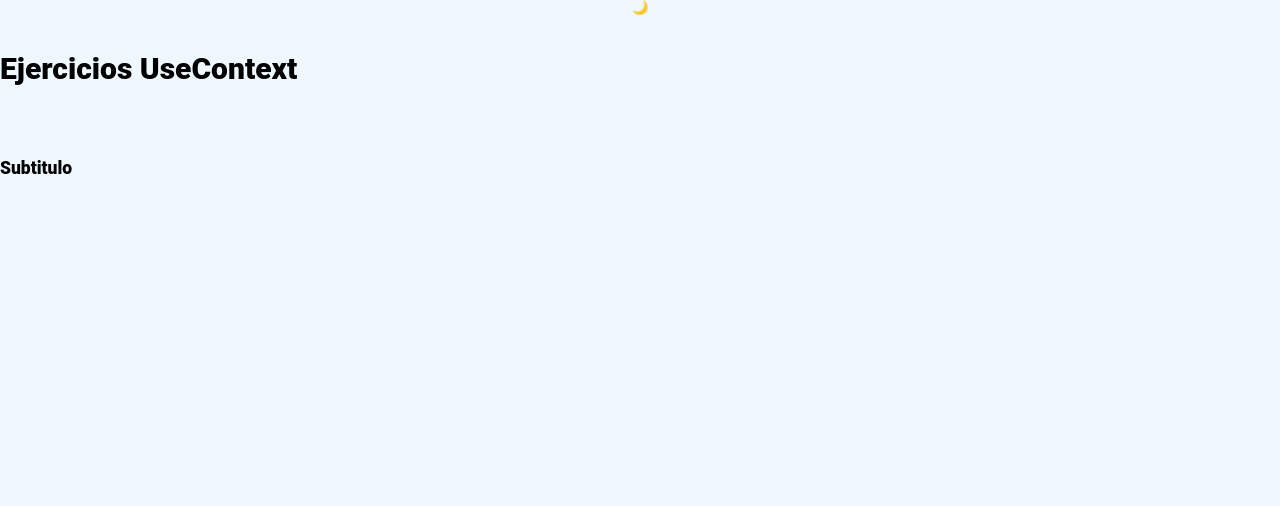
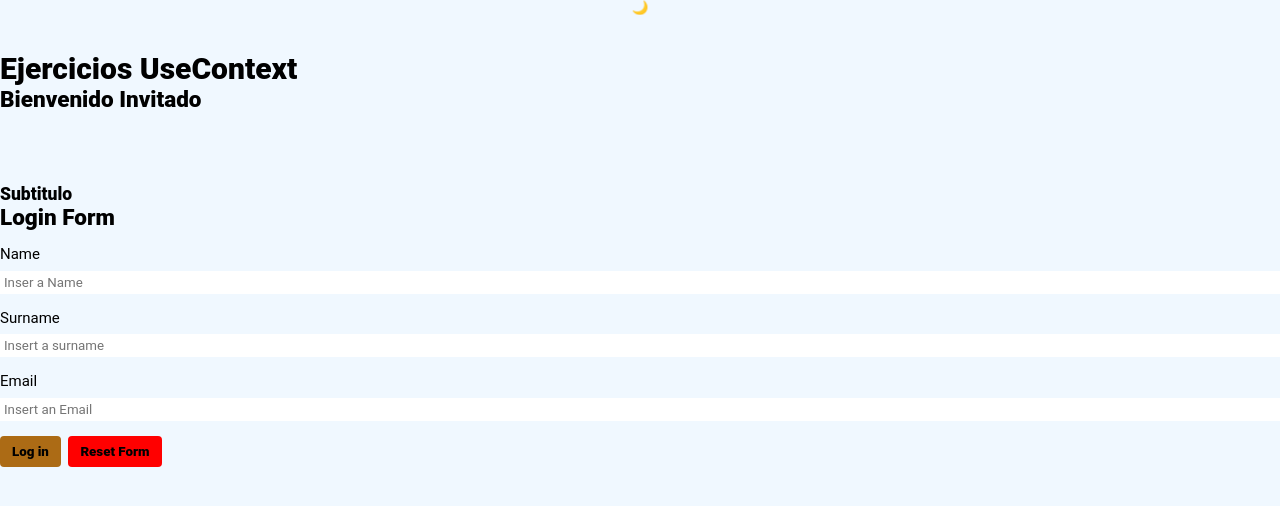
Before and after one commit to javier-ibanez-vizuete/react-usecontext, a React (Vite) app: page / in a window 1280 px wide. Shown: the top 506 px of the page. Built offline with nearby package versions, Linux system fonts and the light colour scheme.

Commit message:
feat(UserContext): add LoginForm with userContext

```diff
--- a/src/App.css
+++ b/src/App.css
@@ -20,6 +20,20 @@
 	color: white;
 }
 
+.dark input {
+	background-color: rgb(116, 106, 106);
+	/* color: black; */
+}
+
+.dark input::placeholder {
+	color: #bfbcbc;
+}
+
+.error-text {
+	color: red;
+	font-weight: bolder;
+}
+
 main {
 	flex: 1;
 
--- a/src/App.jsx
+++ b/src/App.jsx
@@ -3,9 +3,13 @@ import "./App.css";
 import { Header } from "./components/header/header";
 import { ThemeContext } from "./context/ThemeContext";
 import { Subtitle } from "./components/Subtitle/Subtitle";
+import { LoginForm } from "./components/LoginForm/LoginForm";
+import { UserContext } from "./context/UserContext";
 
 export const App = () => {
 	const { theme, onToggleTheme } = useContext(ThemeContext);
+	const { user, userLogout } = useContext(UserContext);
+	console.log(user.role);
 
 	return (
 		<>
@@ -14,10 +18,13 @@ export const App = () => {
 			</button>
 			<Header>
 				<h1>Ejercicios UseContext</h1>
+				<h2>Bienvenido {user?.role === "admin" ? user?.name : "Invitado"}</h2>
 			</Header>
 			<main className={`${theme}`}>
 				<Subtitle text={"Subtitulo"} />
+				{!user?.name && <LoginForm />}
 			</main>
+			<footer>{user?.name && <button onClick={userLogout}>Cerrar Sesion</button>}</footer>
 		</>
 	);
 };
--- /dev/null
+++ b/src/components/CustomInput/CustomInput.css
@@ -0,0 +1,5 @@
+.custom-input {
+    display: flex;
+    flex-direction: column;
+    gap: 0.5rem;
+}
--- /dev/null
+++ b/src/components/CustomInput/CustomInput.jsx
@@ -0,0 +1,10 @@
+import "./CustomInput.css";
+
+export const CustomInput = ({ children, inputName, labelName }) => {
+	return (
+		<div className="custom-input">
+			<label htmlFor={inputName}>{labelName}</label>
+			{children}
+		</div>
+	);
+};
--- /dev/null
+++ b/src/components/LoginForm/LoginForm.css
@@ -0,0 +1,20 @@
+.login-form {
+	display: flex;
+	flex-direction: column;
+	gap: 1rem;
+}
+
+.login-form .login-btns-container {
+	display: flex;
+	gap: 0.5rem;
+}
+
+.login-form button {
+	padding: var(--spacing-sm) var(--spacing-md);
+	background-color: rgb(172, 107, 21);
+	border-radius: var(--border-radius-card);
+}
+
+.login-form button.btn-reset-login {
+	background-color: red;
+}
--- /dev/null
+++ b/src/components/LoginForm/LoginForm.jsx
@@ -0,0 +1,99 @@
+import { useContext, useState } from "react";
+import "./LoginForm.css";
+import { CustomInput } from "../CustomInput/CustomInput";
+import { UserContext } from "../../context/UserContext";
+
+const INITIAL_LOGIN_STATE = {
+	userName: "",
+	userSurname: "",
+	userEmail: "",
+};
+
+export const LoginForm = () => {
+	const { userLogin } = useContext(UserContext);
+
+	const [loginData, setLoginData] = useState(INITIAL_LOGIN_STATE);
+	const [error, setError] = useState("");
+	const { userName, userSurname, userEmail } = loginData;
+
+	const onInputChange = (event) => {
+		const { name, value } = event.target;
+
+		setError("");
+		setLoginData((prevValue) => ({ ...prevValue, [name]: value }));
+	};
+
+	const onFormSubmit = (event) => {
+		event.preventDefault();
+		console.log("Enviando Formulario");
+
+		const { userName, userSurname, userEmail } = loginData;
+		if (!userName) return setError("Name field is required");
+		if (!userSurname) return setError("Surname field is required");
+		if (!userEmail) return setError("Email field is required");
+
+		userLogin(loginData);
+	};
+
+	const onFormReset = (event) => {
+		event.preventDefault();
+		setError("");
+		setLoginData(INITIAL_LOGIN_STATE);
+	};
+
+	return (
+		<form className="login-form" onSubmit={onFormSubmit} onReset={onFormReset}>
+			<h2>Login Form</h2>
+			<CustomInput inputName={"userName"} labelName={"Name"}>
+				<input
+					type="text"
+					name="userName"
+					id="userName"
+					value={userName}
+					onChange={onInputChange}
+					placeholder="Inser a Name"
+					minLength={2}
+					maxLength={20}
+					required
+				/>
+			</CustomInput>
+
+			<CustomInput inputName={"userSurname"} labelName={"Surname"}>
+				<input
+					type="text"
+					name="userSurname"
+					id="userSurname"
+					value={userSurname}
+					onChange={onInputChange}
+					placeholder="Insert a surname"
+					minLength={2}
+					maxLength={30}
+					required
+				/>
+			</CustomInput>
+
+			<CustomInput inputName={"userEmail"} labelName={"Email"}>
+				<input
+					type="email"
+					name="userEmail"
+					id="userEmail"
+					value={userEmail}
+					onChange={onInputChange}
+					placeholder="Insert an Email"
+					minLength={4}
+					maxLength={30}
+					required
+				/>
+			</CustomInput>
+			{error && <p className="error-text">{error}</p>}
+			<div className="login-btns-container">
+				<button type="submit" className="btn-login">
+					Log in
+				</button>
+				<button type="reset" className="btn-reset-login">
+					Reset Form
+				</button>
+			</div>
+		</form>
+	);
+};
--- /dev/null
+++ b/src/context/UserContext.jsx
@@ -0,0 +1,47 @@
+import { createContext, useState } from "react";
+
+const INITIAL_USER_STATE = {
+	id: "",
+	name: "",
+	surname: "",
+	email: "",
+	role: "Guest",
+};
+
+export const UserContext = createContext(null);
+
+export const UserProvider = ({ children }) => {
+	const [user, setUser] = useState(INITIAL_USER_STATE);
+
+	const userLogin = (userData) => {
+		const { userName, userSurname, userEmail } = userData;
+		setUser((prevUserData) => {
+			if (!prevUserData.id) {
+				const randomNumber = (Math.random() * 10).toFixed(2);
+				const newId = `${userName}-${randomNumber}`;
+				return {
+					...prevUserData,
+					id: newId,
+					name: userName,
+					surname: userSurname,
+					email: userEmail,
+					role: "admin",
+				};
+			}
+
+			return {
+				...prevUserData,
+				name: userName,
+				surname: userSurname,
+				email: userEmail,
+				role: "admin",
+			};
+		});
+	};
+
+	const userLogout = () => {
+		setUser(INITIAL_USER_STATE);
+	};
+
+	return <UserContext value={{ user, userLogin, userLogout }}>{children}</UserContext>;
+};
--- a/src/main.jsx
+++ b/src/main.jsx
@@ -3,11 +3,14 @@ import { createRoot } from "react-dom/client";
 import "./index.css";
 import { App } from "./App.jsx";
 import { ThemeProvider } from "./context/ThemeContext.jsx";
+import { UserProvider } from "./context/UserContext.jsx";
 
 createRoot(document.getElementById("root")).render(
 	<StrictMode>
-		<ThemeProvider>
-			<App />
-		</ThemeProvider>
+		<UserProvider>
+			<ThemeProvider>
+				<App />
+			</ThemeProvider>
+		</UserProvider>
 	</StrictMode>
 );
```
